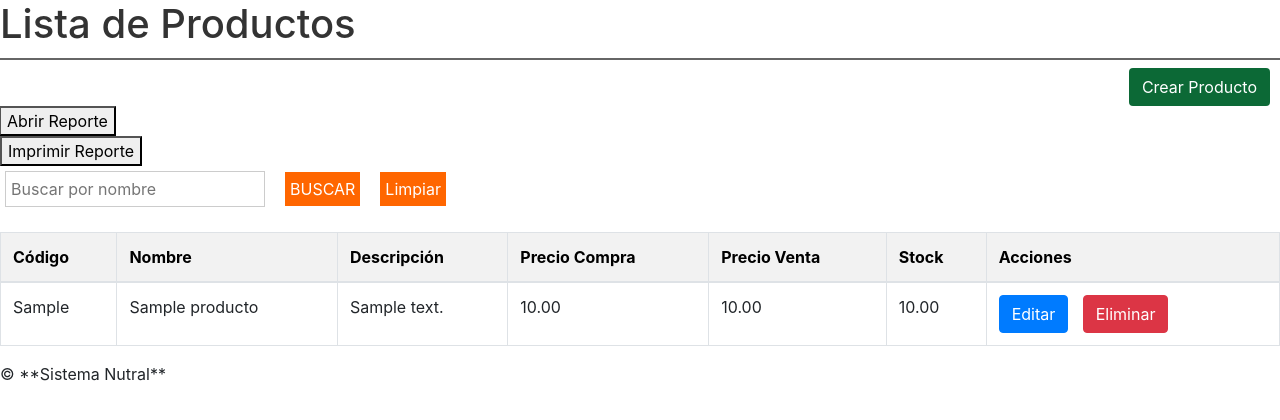
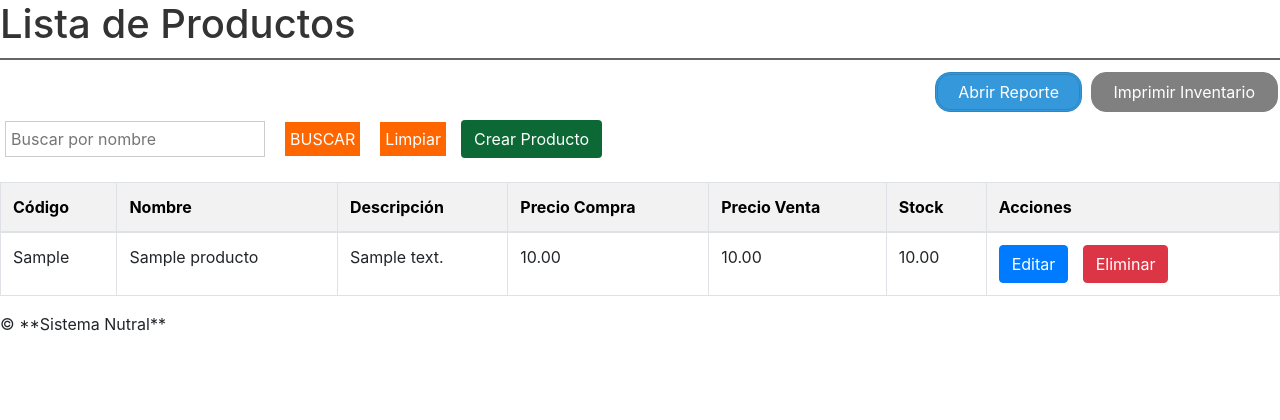
Before and after one commit to darwinLF92/AVANCEPROYECTO171123, a Django app: page /producto-search/ in a window 1280 px wide. Shown: the part 24-444 px from the top of the page. Run offline with Django 4.2, Linux system fonts and the light colour scheme; tables that the repository leaves empty hold one stand-in row (values such as "Sample post"); some libraries are stand-ins or nearby versions.

Commit message:
cambio en venta y lista productos

```diff
--- a/Producto/templates/Producto/listar_productos.html
+++ b/Producto/templates/Producto/listar_productos.html
@@ -4,15 +4,13 @@
 <h1>Lista de Productos</h1>
 
 
-<div class="text-right">
-    <a href="{% url 'Producto:agregar_producto' %}" class="btn btn-custom">Crear Producto</a>
-</div>
 
-<div class="input-group-append">
-    <button id="botonAbrirModal">Abrir Reporte</button>
-</div>
+    <div class="botones-contenedor">
+        <button id="botonAbrirModal">Abrir Reporte</button>
+        <button id="botonImprimirPDFSinFiltros">Imprimir Inventario</button>
+    </div>
 
-<button id="botonImprimirPDFSinFiltros">Imprimir Reporte</button>
+
 
 
 <div class="form-container">
@@ -22,6 +20,11 @@
         </div>
         <button type="submit">BUSCAR</button>
         <button type="button" id="clear-button">Limpiar</button>
+
+        <div class="text-right">
+            <a href="{% url 'Producto:agregar_producto' %}" class="btn btn-custom">Crear Producto</a>
+        </div>
+
     </form>
 </div>
 
@@ -496,5 +499,53 @@ document.getElementById('botonImprimirPDFSinFiltros').addEventListener('click',
 .filtroProveedor{
     color: black;
 }
+
+
+#botonAbrirModal {
+    background-color: #3498DB; /* Azul */
+    color: white;
+    border: 3px double #2E86C1; /* Doble borde más oscuro que el fondo */
+    border-radius: 15px; /* Bordes redondos */
+    padding: 5px 20px; /* Espacio interior */
+    font-size: 16px; /* Tamaño del texto */
+    text-align: center; /* Alineación del texto */
+    cursor: pointer; /* Cursor tipo mano al pasar por encima */
+    display: inline-block; /* Comportamiento en línea */
+    margin: 4px 2px; /* Margen alrededor del botón */
+    text-decoration: none; /* Sin subrayado */
+    transition: all 0.3s; /* Transición suave para hover y focus */
+}
+
+#botonAbrirModal:hover, #botonAbrirModal:focus {
+    background-color: #2980B9; /* Azul más oscuro para el hover */
+    color: #FFF; /* Texto blanco */
+    border: 3px double #2471A3; /* Doble borde aún más oscuro para el hover */
+}
+
+#botonImprimirPDFSinFiltros {
+    background-color: gray; /* Azul */
+    color: white;
+    border: 3px double gray; /* Doble borde más oscuro que el fondo */
+    border-radius: 15px; /* Bordes redondos */
+    padding: 5px 20px; /* Espacio interior */
+    font-size: 16px; /* Tamaño del texto */
+    text-align: center; /* Alineación del texto */
+    cursor: pointer; /* Cursor tipo mano al pasar por encima */
+    display: inline-block; /* Comportamiento en línea */
+    margin: 4px 2px; /* Margen alrededor del botón */
+    text-decoration: none; /* Sin subrayado */
+    transition: all 0.3s; /* Transición suave para hover y focus */
+}
+
+#botonImprimirPDFSinFiltros:hover, #botonImprimirPDFSinFiltros:focus {
+    background-color: red; /* Azul más oscuro para el hover */
+    color: #FFF; /* Texto blanco */
+    border: 3px double red; /* Doble borde aún más oscuro para el hover */
+}
+
+.botones-contenedor {
+    text-align: right; /* Alinea los botones a la derecha */
+}
+
 </style>
 {% endblock %}
```
Also changed, not shown: Ventas/templates/Ventas/crear_venta.html (+8 -13 lines).
